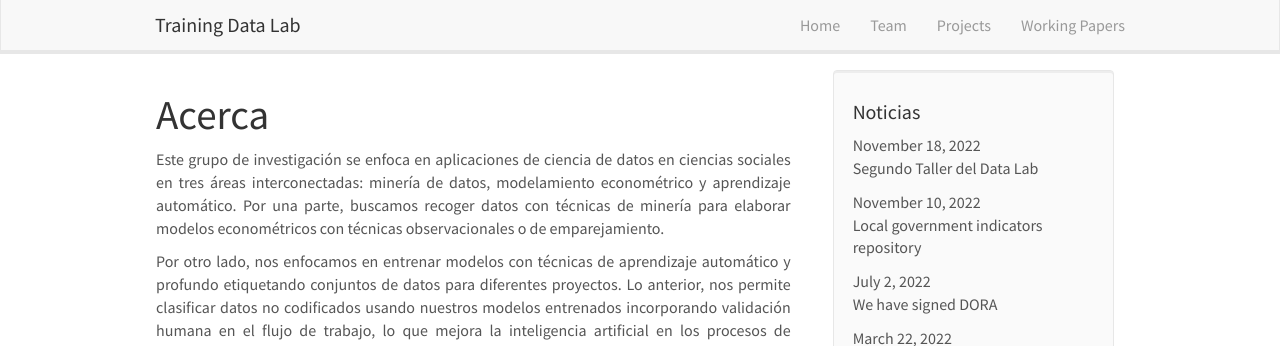
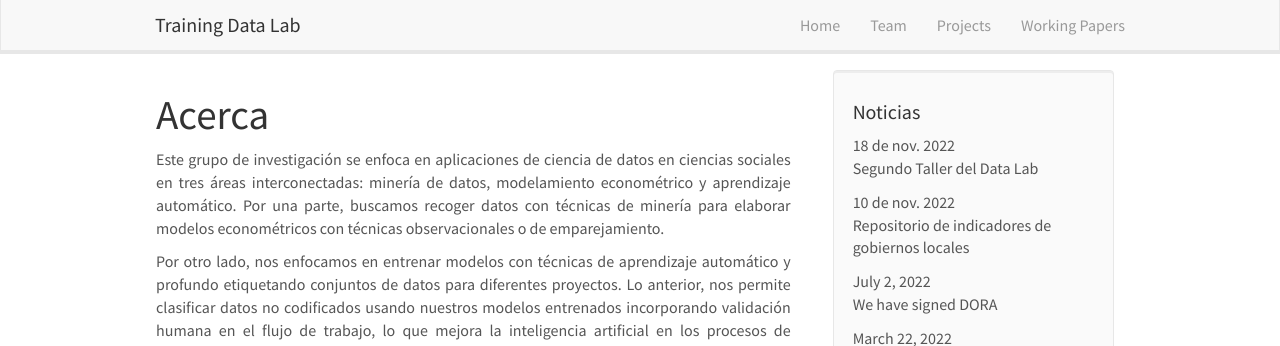
Before and after one commit to training-datalab/old-training-datalab.com, a Jekyll site: the page built from _pages/about_spanish.md, in a window 1280 px wide. Shown: the top 346 px of the page. Built offline with Jekyll 4.4.1, drawn with Linux system fonts in a browser that asks for light colours; nearby versions of some CDN libraries.

Commit message:
Update news_spanish.yml

```diff
--- a/_data/news_spanish.yml
+++ b/_data/news_spanish.yml
@@ -1,8 +1,8 @@
-- date: November 18, 2022
+- date: 18 de nov. 2022
   headline: "Segundo Taller del Data Lab"
 
-- date: November 10, 2022
-  headline: "Local government indicators repository"
+- date: 10 de nov. 2022
+  headline: "Repositorio de indicadores de gobiernos locales"
 
 - date: July 2, 2022
   headline: "We have signed DORA"
```
